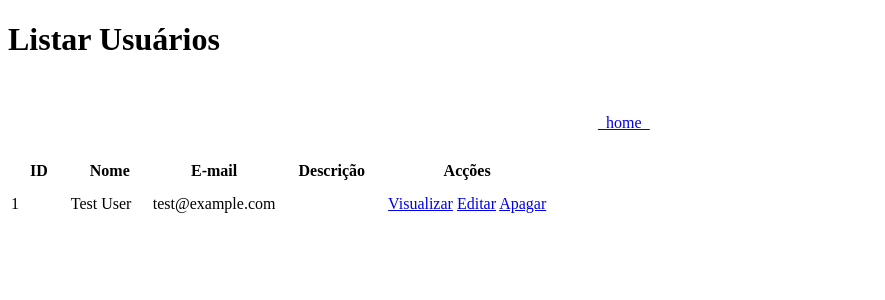
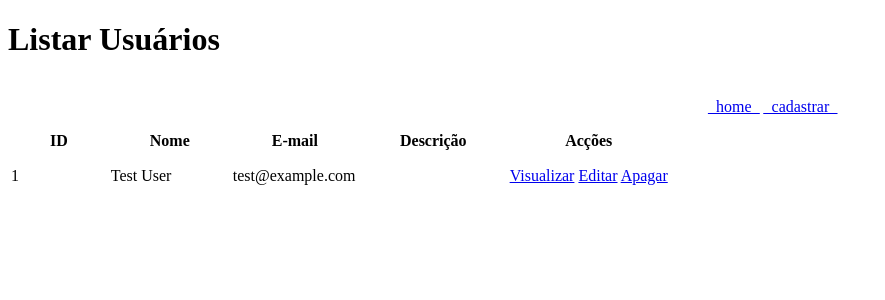
Before and after one commit to agostinho-pedro-pw/crud_laravel, a Laravel app: page /index-user in a window 1280 px wide. Shown: the top 300 px of the page, without its empty margins (0-885 px from the left). Run offline with Laravel 12, Linux system fonts and the light colour scheme; data comes from the database, SQL or seed files in the repository.

Commit message:
Já é possivel listar os dados alocados no banco de dados

```diff
--- a/app/Http/Controllers/UserController.php
+++ b/app/Http/Controllers/UserController.php
@@ -15,6 +15,10 @@ class UserController extends Controller
     {
     return dd('Formulairo');
     } */
+    public function welcome()
+    {
+        return view('welcome');
+    }
     public function create()
     {
         return view('users.create');
@@ -38,6 +42,7 @@ class UserController extends Controller
         }
     }
     /*Listar os usuários*/
+    /*C.R-listar.U-editar.D-apagar*/
     public function index()
     {
         //recuperar os registros do banco de dados
--- a/resources/views/users/create.blade.php
+++ b/resources/views/users/create.blade.php
@@ -12,7 +12,7 @@
     <h1>Cadastrar o usuario:</h1><br>
     {{--session('sucess')--}}
     {{--session('error')--}}
-    {{--$errors->any()--}}
+    {{--$errors->any()q--}}
     {{--$errors->all()--}}
     {{--old('name')--}}
     {{--old('email')--}}
--- a/resources/views/users/index.blade.php
+++ b/resources/views/users/index.blade.php
@@ -6,6 +6,11 @@
     <meta charset="UTF-8">
     <meta name="viewport" content="width=device-width, initial-scale=1.0">
     <title>CRUD-02</title>
+    <style>
+        .edit {
+            margin-left: 700px;
+        }
+    </style>
 </head>
 
 <body>
@@ -18,35 +23,19 @@
     {{--old('email')--}}
     {{--old('password')--}}
     {{--old('description')--}}
-    @if(session('sucess'))
-    <p style="color: #086">
-        {{ session('sucess' )}}
-    </p>
-    @endif
-    @if( session('error') )
-    <p style="color: rgb(221, 28, 17)">
-        {{ session('error') }}
-    </p>
-    @endif
-    {{--usando a validação de campos com o Request --}}
-    @if($errors->any())
-    @foreach($errors->all() as $error)
-    <p style="color: rgb(221, 28, 17)">
-        {{ $error }} </p>
-    @endforeach
-    @endif
-    <ul>
-        <a style="margin-left:550px" href="{{ route('create.user') }}">_home_</a>
-    </ul>
-    {{-- {{ dd($user) }} --}}
+    <div class="edit">
+        <a style="margin-right" href="{{ route('welcome') }}">_home_</a>
+        <a href="{{ route('create.user') }}">_cadastrar_</a>
+    </div>
+    {{-- {{ dd($users) }} --}}
     <table>
         <thead>
             <tr>
-                <th style="padding: 12px 20px">ID</th>
-                <th style="padding: 12px 20px">Nome</th>
-                <th style="padding: 12px 20px">E-mail</th>
-                <th style="padding: 12px 20px">Descrição</th>
-                <th style="padding: 12px 20px">Acções</th>
+                <th style="padding: 12px 40px">ID</th>
+                <th style="padding: 14px 40px">Nome</th>
+                <th style="padding: 14px 40px">E-mail</th>
+                <th style="padding: 14px 40px">Descrição</th>
+                <th style="padding: 14px 40px">Acções</th>
             </tr>
         </thead>
         <tbody>
--- a/routes/web.php
+++ b/routes/web.php
@@ -2,10 +2,14 @@
 
 use App\Http\Controllers\UserController;
 use Illuminate\Support\Facades\Route;
+/*------Rota para a welcome--------*/
 
 Route::get('/', function () {
     return view('welcome');
-});
+})->name('welcome');
+/*--------Rota para a listagem------------*/
 Route::get('/index-user', [UserController::class, 'index'])->name('index.user');
+/*-------Rota usada para a create-criação do registro---*/
 Route::get('/create-user', [UserController::class, 'create'])->name('create.user');
+/*-------Rota usada para o store-armazenamento--------*/
 Route::post('/store-user', [UserController::class, 'store'])->name('store.user');
```
